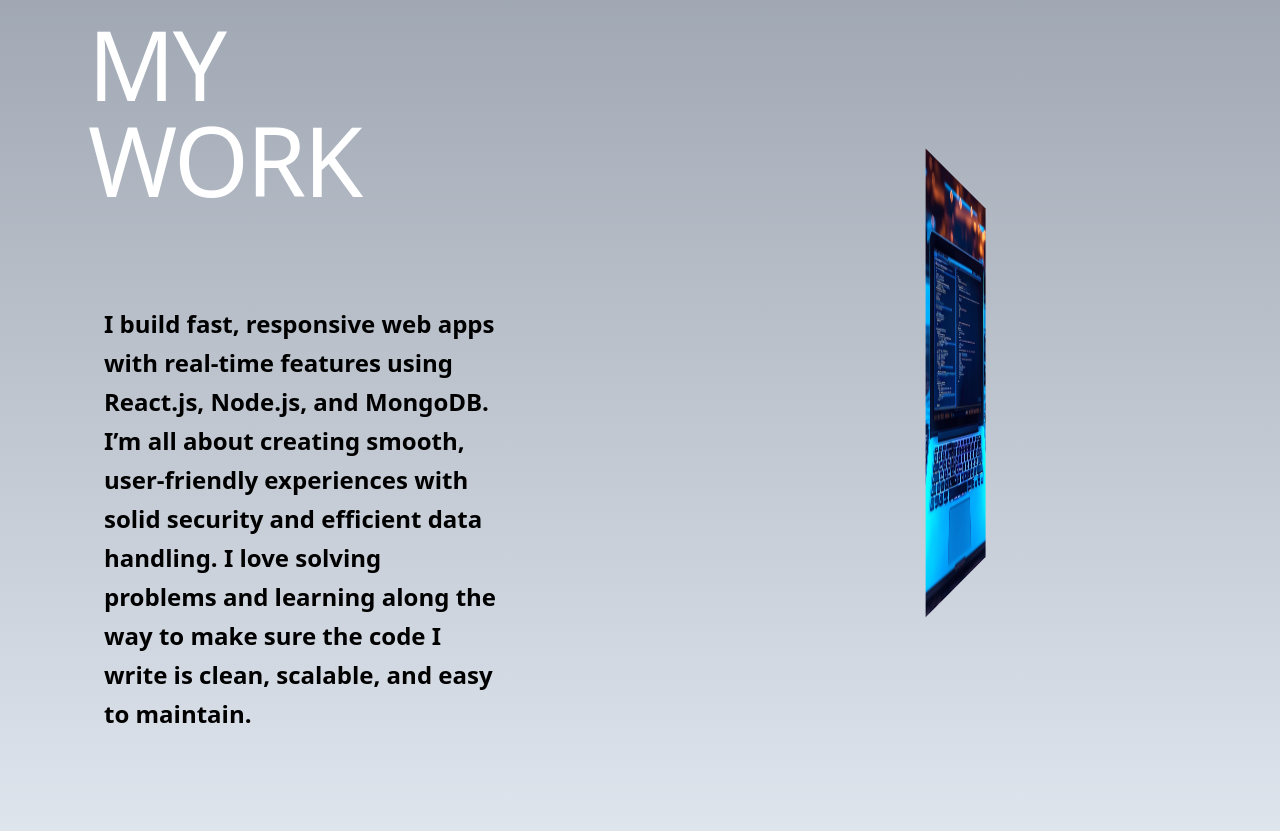
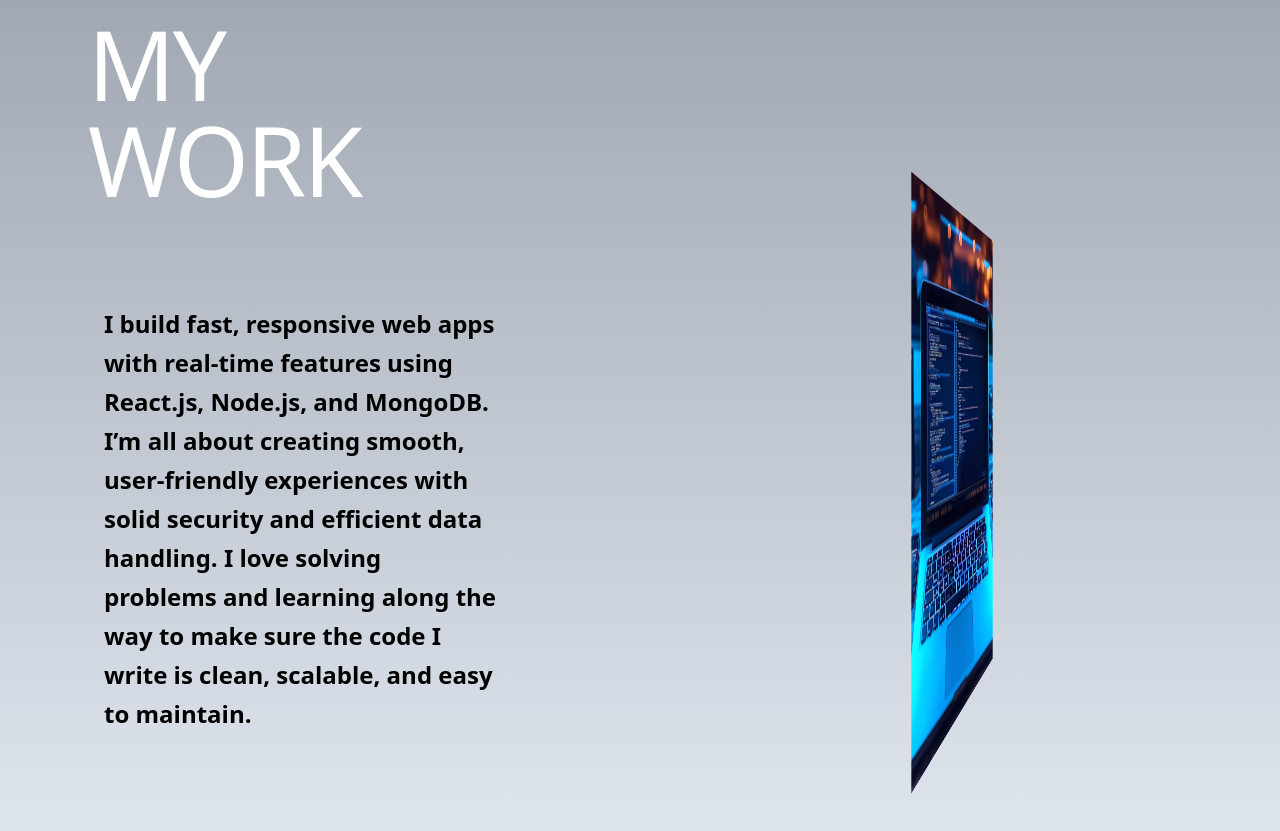
Before and after one commit to Nostromo714/portfolioClient, a React (Create React App) app: page / in a window 1280 px wide. Shown: the part 1740-2571 px from the top of the page. Built offline with nearby package versions, Linux system fonts and the light colour scheme.

Commit message:
updated size of flip card

```diff
--- a/src/components/flipCard.js
+++ b/src/components/flipCard.js
@@ -2,7 +2,7 @@ import React from "react";
 
 const FlipCard = ({ frontImage, backImage }) => {
     return (
-        <div className="flip-card relative w-[300px] h-[400px] ">
+        <div className="flip-card relative w-[400px] h-[500px] pt-20">
         <div className="flip-card-inner w-full h-full flex justify-center item-center">
             <div className="flip-card-front w-full h-full flex justify-center item-center">
                 <img
```
